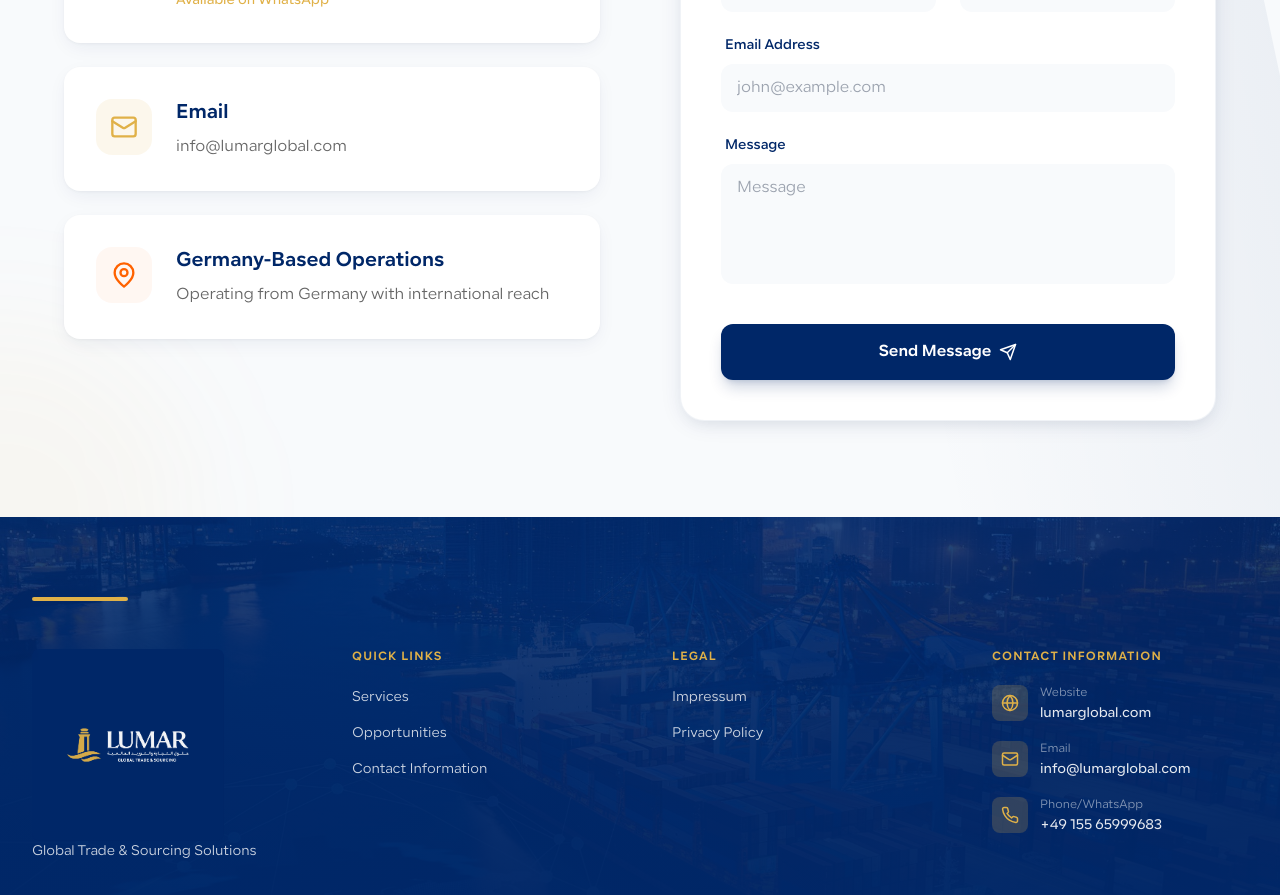
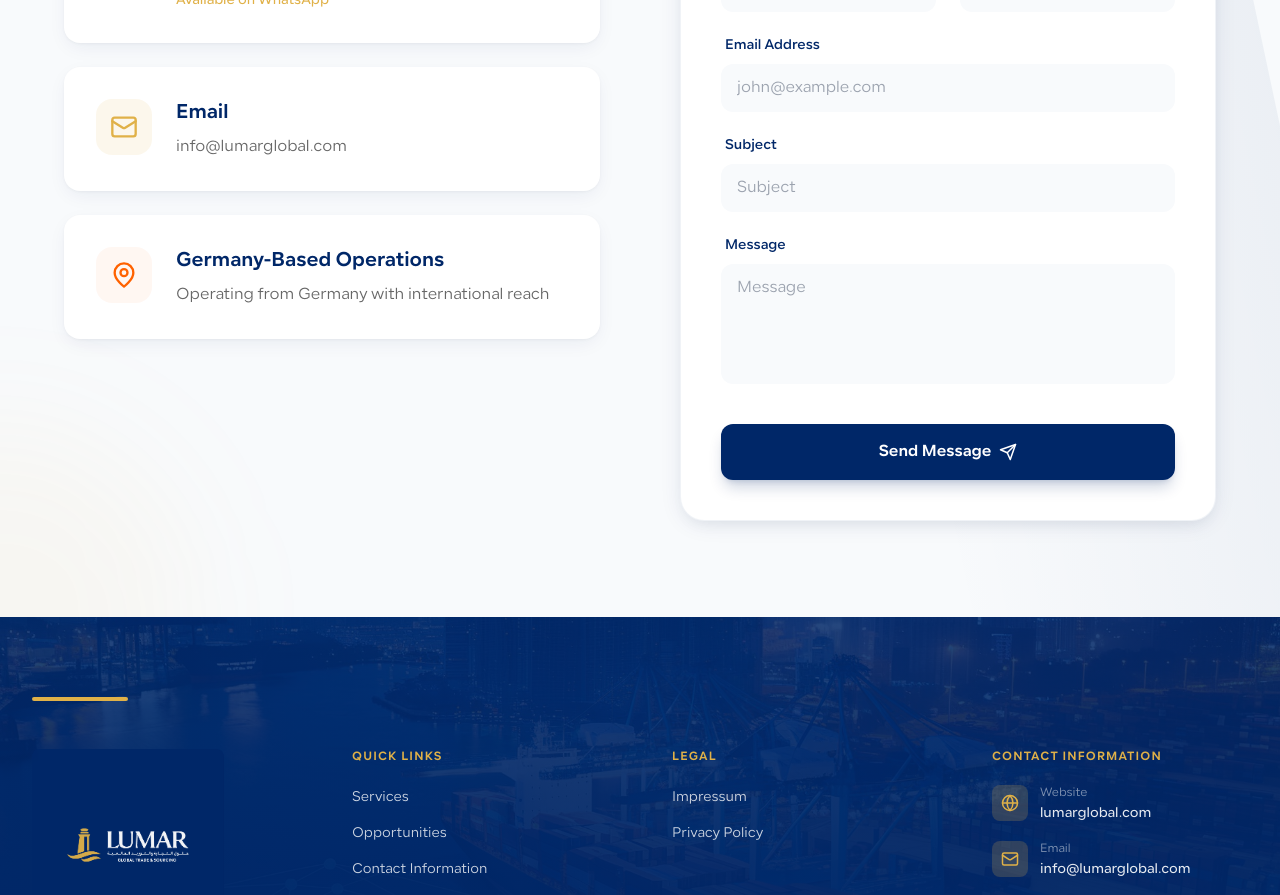
Before and after one commit to Ahmed123Hamada/Lumar, a React (Vite) app: page / in a window 1280 px wide. Shown: the part 5440-6335 px from the top of the page. Built offline with nearby package versions, Linux system fonts and the light colour scheme.

Commit message:
updata-form contact used Web3Forms

```diff
--- a/src/components/Contact.jsx
+++ b/src/components/Contact.jsx
@@ -25,19 +25,21 @@ const Contact = () => {
         setIsSubmitting(true);
 
         try {
-            const response = await fetch("https://formsubmit.co/ajax/info@lumarglobal.com", {
+            // NOTE: To get the modern template with logo, please get a FREE key for info@lumarglobal.com at web3forms.com
+            const response = await fetch("https://api.web3forms.com/submit", {
                 method: "POST",
                 headers: {
                     'Content-Type': 'application/json',
                     'Accept': 'application/json'
                 },
                 body: JSON.stringify({
+                    access_key: "46100b2b-bd55-4c7e-9257-6a91de22a10e",
                     name: formData.name,
                     email: formData.email,
                     phone: formData.phone,
+                    subject: formData.subject || `New message from Lumar Website: ${formData.name}`,
                     message: formData.message,
-                    _subject: `New message from Lumar Website: ${formData.name}`,
-                    _captcha: "false"
+                    from_name: "Lumar Global Website",
                 })
             });
 
@@ -187,6 +189,20 @@ const Contact = () => {
                             />
                         </div>
 
+                        <div className="space-y-2 mb-6">
+                            <label className="text-sm font-semibold text-primary-blue ml-1 block">
+                                {t.contactSection.form.subject}
+                            </label>
+                            <input
+                                type="text"
+                                name="subject"
+                                value={formData.subject}
+                                onChange={handleChange}
+                                className="w-full px-4 py-3 rounded-xl bg-surface-50 border-transparent focus:bg-white focus:border-primary-gold focus:ring-4 focus:ring-primary-gold/10 transition-all duration-200 outline-none"
+                                placeholder={t.contactSection.form.subject}
+                            />
+                        </div>
+
                         <div className="space-y-2 mb-8">
                             <label className="text-sm font-semibold text-primary-blue ml-1 block">
                                 {t.contactSection.form.message}
```
